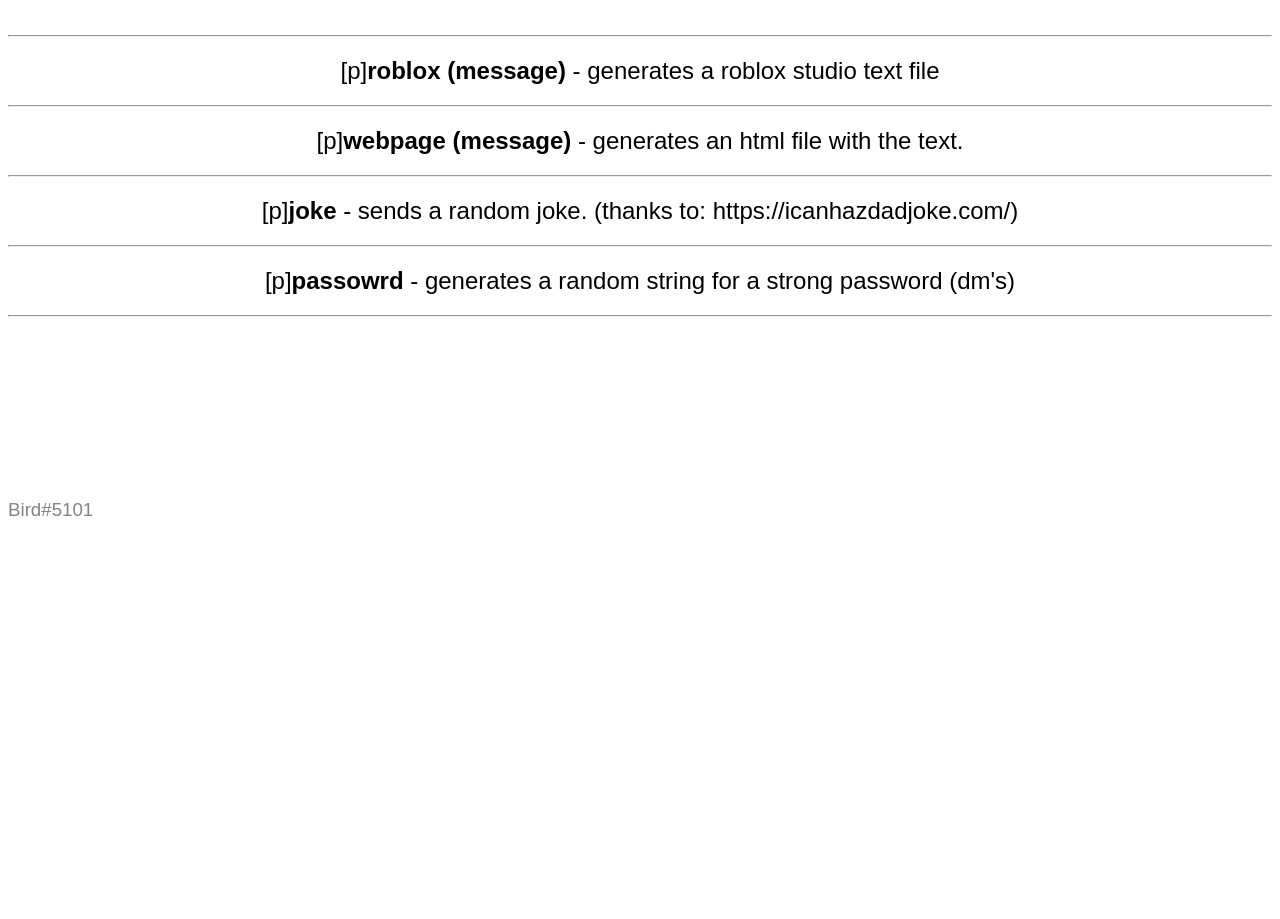
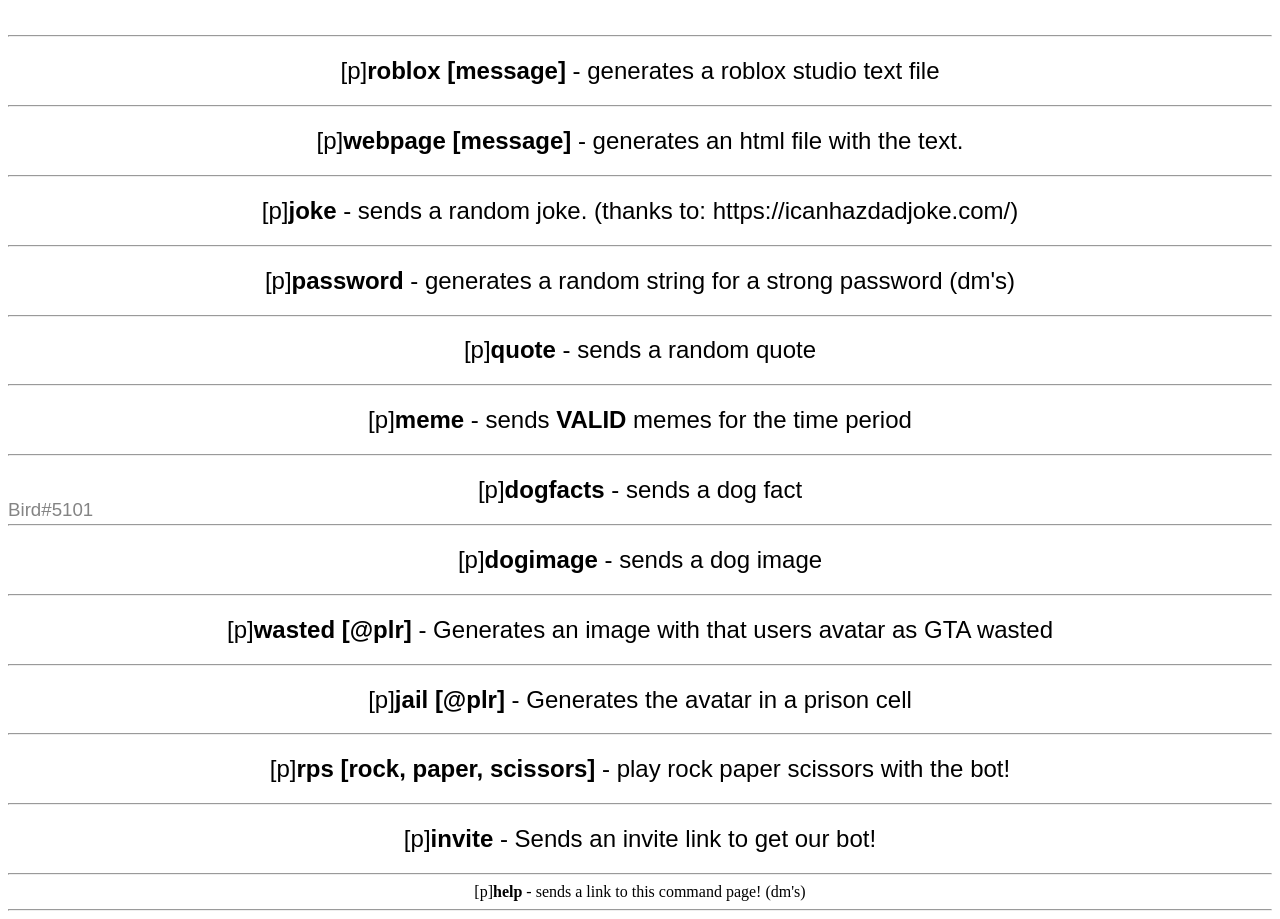
Before and after one commit to teddymisty132/genbotwebsite, a plain HTML site: page commands/index.html in a window 1280 px wide. Shown: the part 260-1179 px from the top of the page. Before the commit the page ends 800 px from the top, so only its background shows below. Drawn offline with Linux system fonts and the light colour scheme.

Commit message:
Commands
added the new commands

```diff
--- a/commands/index.html
+++ b/commands/index.html
@@ -78,13 +78,31 @@ font-weight: bolder;
 <br>
 <center>
 <hr>
-<h2 class="command">[p]<strong>roblox (message)</strong> - generates a roblox studio text file</h2>
+<h2 class="command">[p]<strong>roblox [message]</strong> - generates a roblox studio text file</h2>
 <hr>
-<h2 class="command">[p]<strong>webpage (message)</strong> - generates an html file with the text.</h2>
+<h2 class="command">[p]<strong>webpage [message]</strong> - generates an html file with the text.</h2>
 <hr>
 <h2 class="command">[p]<strong>joke</strong> - sends a random joke. (thanks to: https://icanhazdadjoke.com/)</h2>
 <hr>
-<h2 class="command">[p]<strong>passowrd</strong> - generates a random string for a strong password (dm's)</h2>
+<h2 class="command">[p]<strong>password</strong> - generates a random string for a strong password (dm's)</h2>
+<hr>
+<h2 class="command">[p]<strong>quote</strong> - sends a random quote</h2>
+<hr>
+<h2 class="command">[p]<strong>meme</strong> - sends <strong>VALID</strong> memes for the time period</h2>
+<hr>
+<h2 class="command">[p]<strong>dogfacts</strong> - sends a dog fact</h2>
+<hr>
+<h2 class="command">[p]<strong>dogimage</strong> - sends a dog image</h2>
+<hr>
+<h2 class="command">[p]<strong>wasted [@plr]</strong> - Generates an image with that users avatar as GTA wasted</h2>
+<hr>
+<h2 class="command">[p]<strong>jail [@plr]</strong> - Generates the avatar in a prison cell</h2>
+<hr>
+<h2 class="command">[p]<strong>rps [rock, paper, scissors]</strong> - play rock paper scissors with the bot!</h2>
+<hr>
+<h2 class="command">[p]<strong>invite</strong> - Sends an invite link to get our bot!</h2>
+<hr
+<h2 class="command">[p]<strong>help</strong> - sends a link to this command page! (dm's)</h2>
 <hr>
 <h3 class="credit">Bird#5101</h3>
 </body>
```
